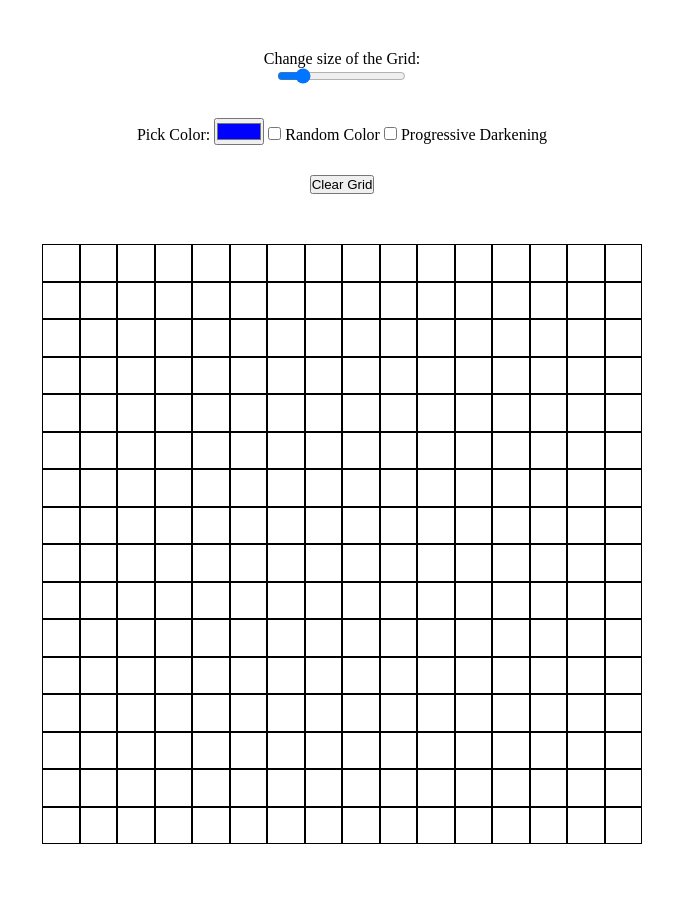
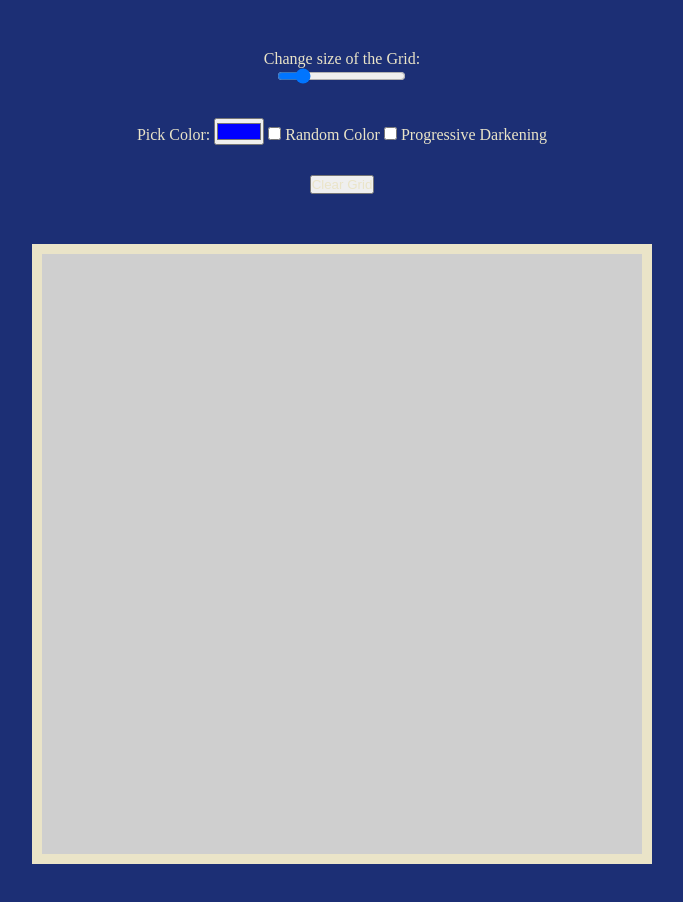
Before and after one commit to dnnast/Etch-a-Sketch, a plain HTML site: page etch-a-sketch.html in a window 1280 px wide. Shown: the whole page, without its empty margins (298-981 px from the left). Before the commit the page ends 844 px from the top, so only its background shows below. Drawn offline with Linux system fonts and the light colour scheme.

Commit message:
changed style with CSS

```diff
--- a/etch-a-sketch.html
+++ b/etch-a-sketch.html
@@ -6,7 +6,12 @@
         <title>Etch-a-Sketch</title>
         <meta name="viewport" content="width=device-width, initial-scale=1">
         <link rel="stylesheet" href="style.css">
+
+        <link rel="preconnect" href="https://fonts.googleapis.com">
+        <link rel="preconnect" href="https://fonts.gstatic.com" crossorigin>
+        <link href="https://fonts.googleapis.com/css2?family=Orbitron:wght@400..900&family=Raleway:ital,wght@0,100..900;1,100..900&display=swap" rel="stylesheet">
     </head>
+
     <body>
         <div class="settings">
 
--- a/style.css
+++ b/style.css
@@ -1,6 +1,8 @@
 *{
     margin: 0;
     padding: 0;
+
+    color: #EAE4C8
 }
 
 body{
@@ -8,6 +10,8 @@ body{
     flex-direction: column;
     justify-content: center;
     align-items: center;
+
+    background-color: #1C2F75;
 }
 
 .settings{
@@ -24,6 +28,9 @@ body{
 
     width: 600px;
     height: 600px;
+    border: 10px solid #EAE4C8;
+    background-color: #cfcfcf;
+    margin-bottom: 60px;
 }
 
 .row{
@@ -32,6 +39,6 @@ body{
 }
 
 .cell{
-    border: 1px solid black;
+    /* border: thin solid #ebedeb;  */
     box-sizing: border-box;
 }
```
